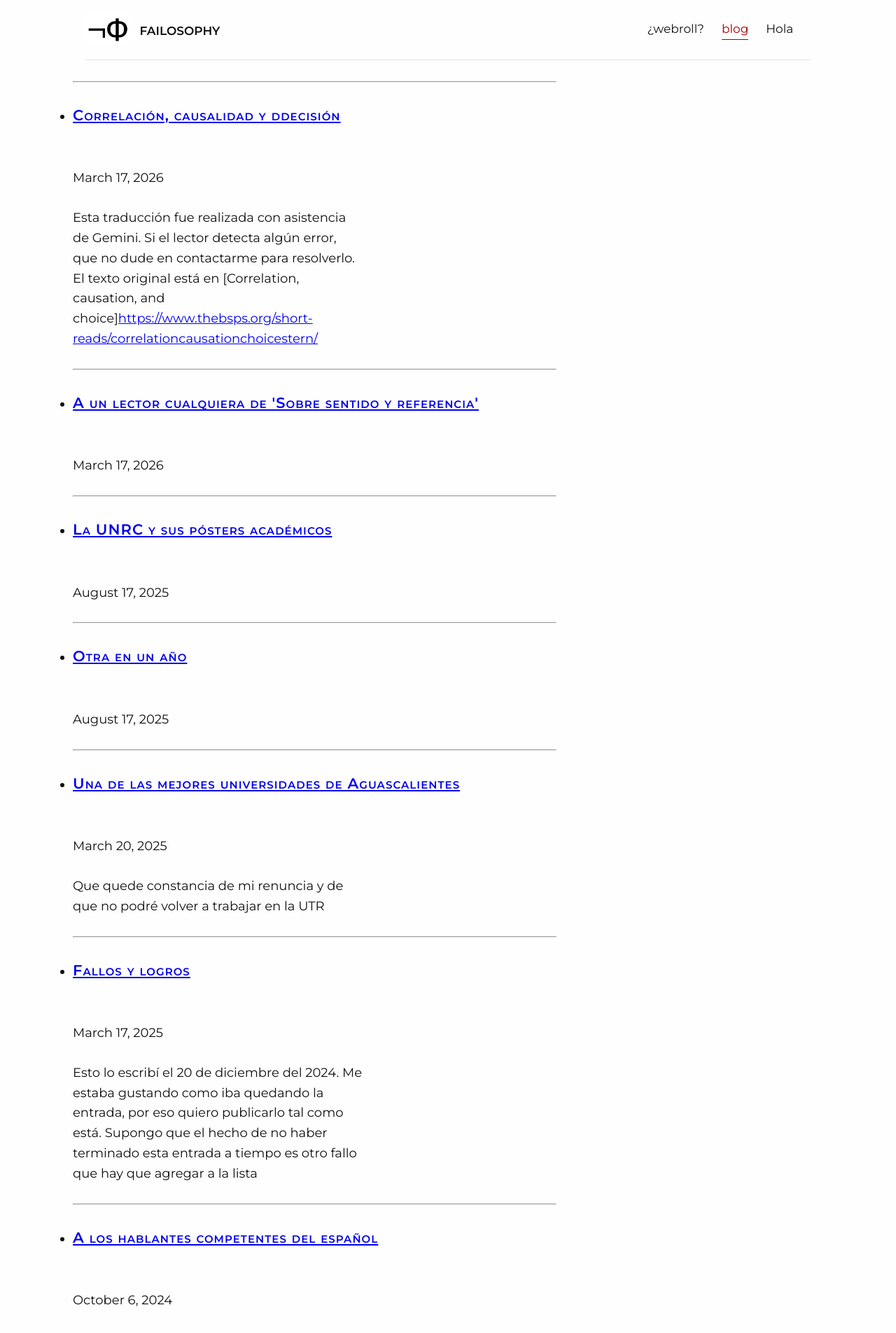
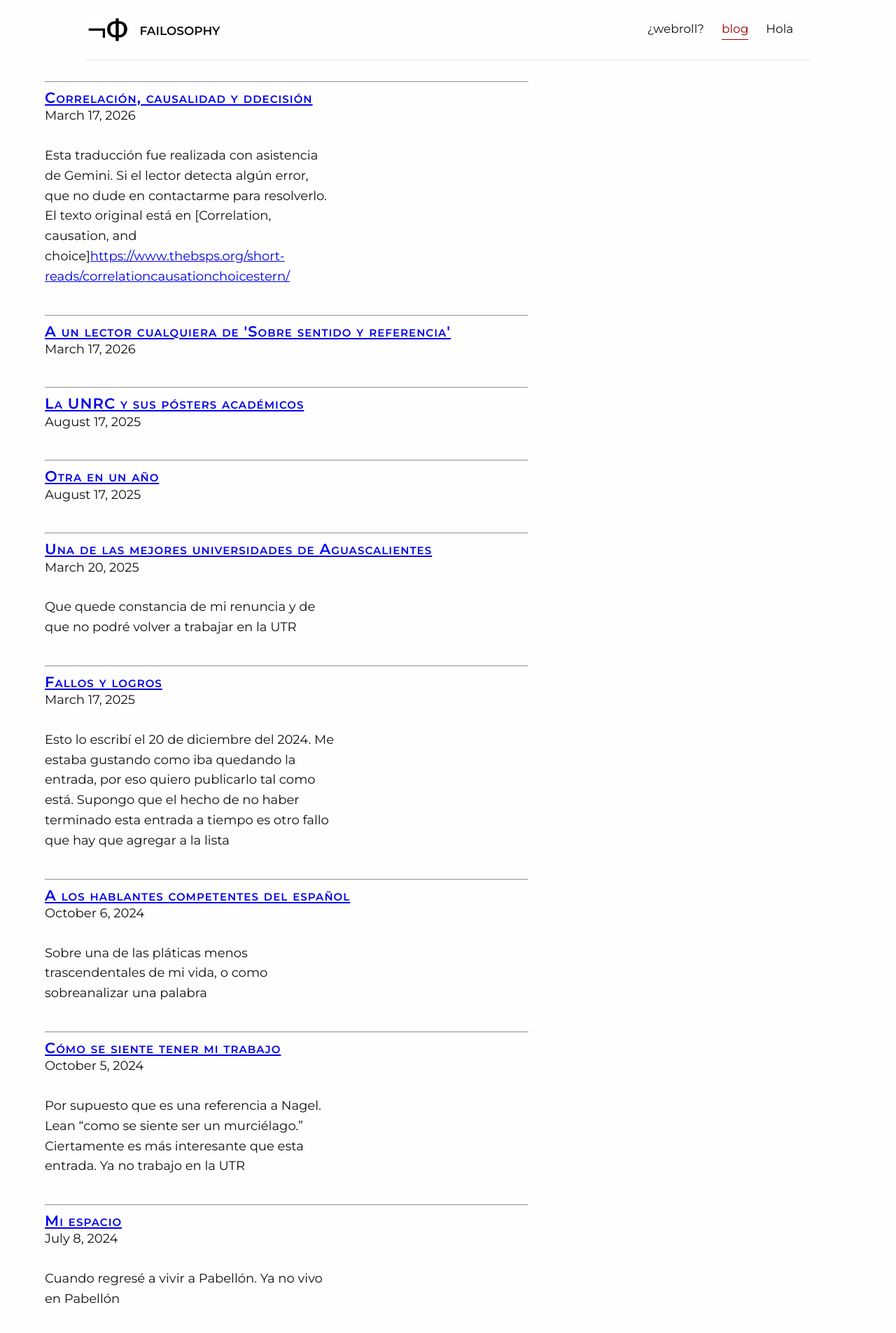
Before and after one commit to Oiuhukt/failosophy, a Jekyll site: the page built from blogpage/index.md, in a window 1280 px wide. Shown: the top 1905 px of the page at 70% size. Built offline with Jekyll 4.4.1, drawn with Linux system fonts in a browser that asks for light colours; some web fonts are replaced.

Commit message:
reduciendo espacio en blanco

```diff
--- a/blogpage/index.md
+++ b/blogpage/index.md
@@ -11,8 +11,7 @@ title: blog
         <a href="{{ post.url | prepend: site.baseurl }}"
             ><h3 class="contrast">{{ post.title }}</h3></a
         >
-        <br /><span class="smaller">{{ post.date | date: "%B %-d, %Y" }}</span>
-        <br />
+        <span class="smaller">{{ post.date | date: "%B %-d, %Y" }}</span>
         <div>{{ post.excerpt }}</div>
     </li>
     {% endfor %}
--- a/css/tufte.scss
+++ b/css/tufte.scss
@@ -296,27 +296,36 @@ blockquote {
 }
 
 
-/* Ajuste para la lista de entradas del blog */
-.post-list {
-    li {
-        margin-bottom: 2rem; /* Espacio entre cada entrada de la lista */
-    }
+/* Ajuste para la lista de entradas del blog (index.md) */
+.content-listing {
+    list-style: none;
+    padding: 0;
 
-    /* Ajusta el título de la entrada */
-    h2, h3 {
-        margin-bottom: 0.2rem !important; /* Reduce el espacio abajo del título */
-        line-height: 1.2;
-    }
+    .listing {
+        margin-bottom: 2rem;
 
-    /* Ajusta la fecha */
-    .post-meta, .post-date {
-        margin-top: 0 !important;   /* Elimina el espacio arriba de la fecha */
-        display: block;
-        font-size: 0.8rem;
-        color: #666;
+        /* Ajuste del Título */
+        h3.contrast {
+            margin-top: 0.5rem !important;
+            margin-bottom: 0 !important; /* Eliminamos margen inferior */
+            display: block;
+            line-height: 1.1;
+        }
+
+        /* Ajuste de la Fecha */
+        .post-date {
+            display: block;
+            margin-top: -2px !important; /* Ajuste fino hacia arriba */
+            opacity: 0.7;
+            font-style: italic;
+        }
+
+        /* Espacio para el extracto */
+        div {
+            margin-top: 0.8rem;
+        }
     }
 }
-
 
 /* ==========================================================================
    5. RESPONSIVE (MÓVIL)
```
